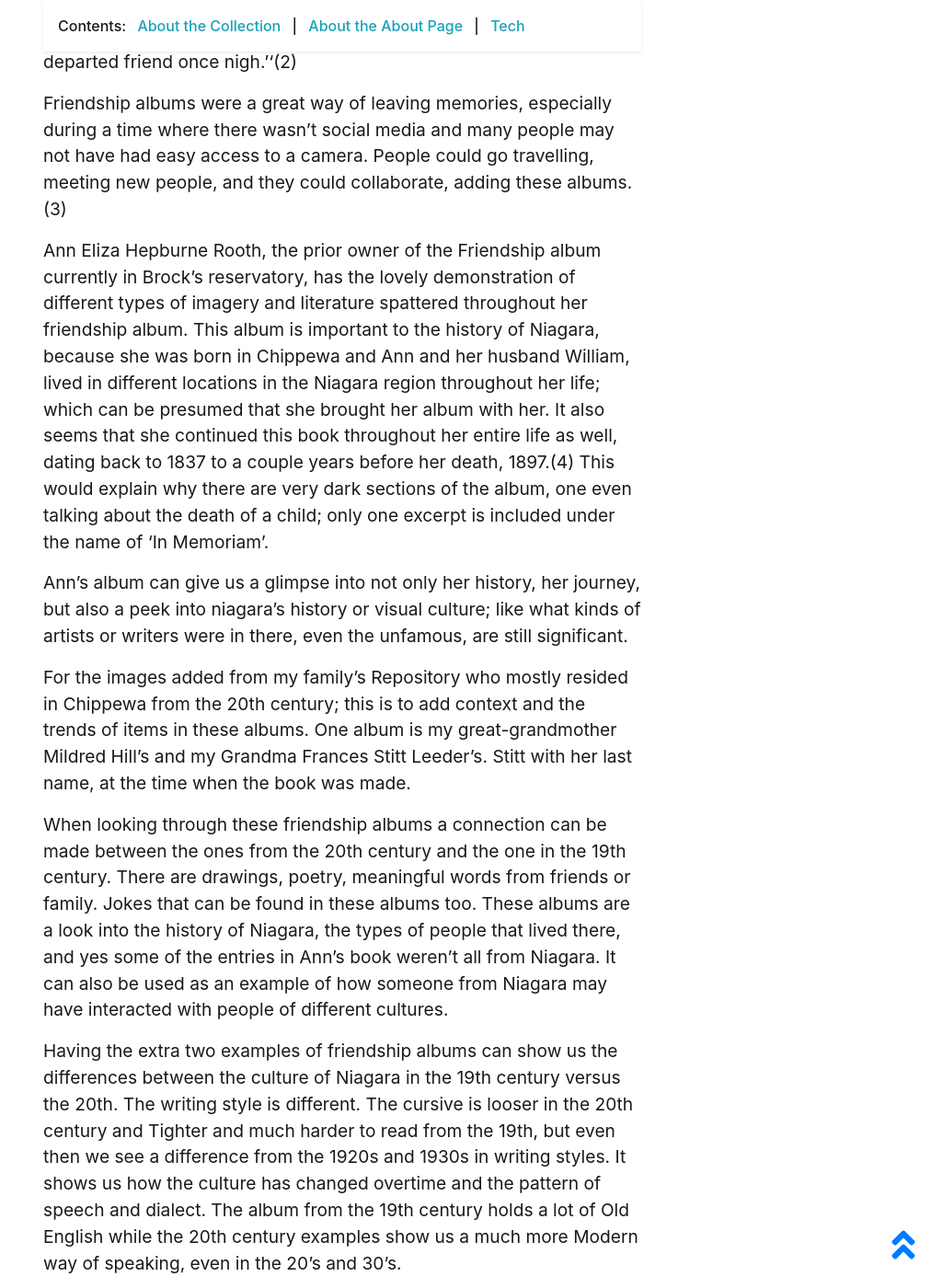
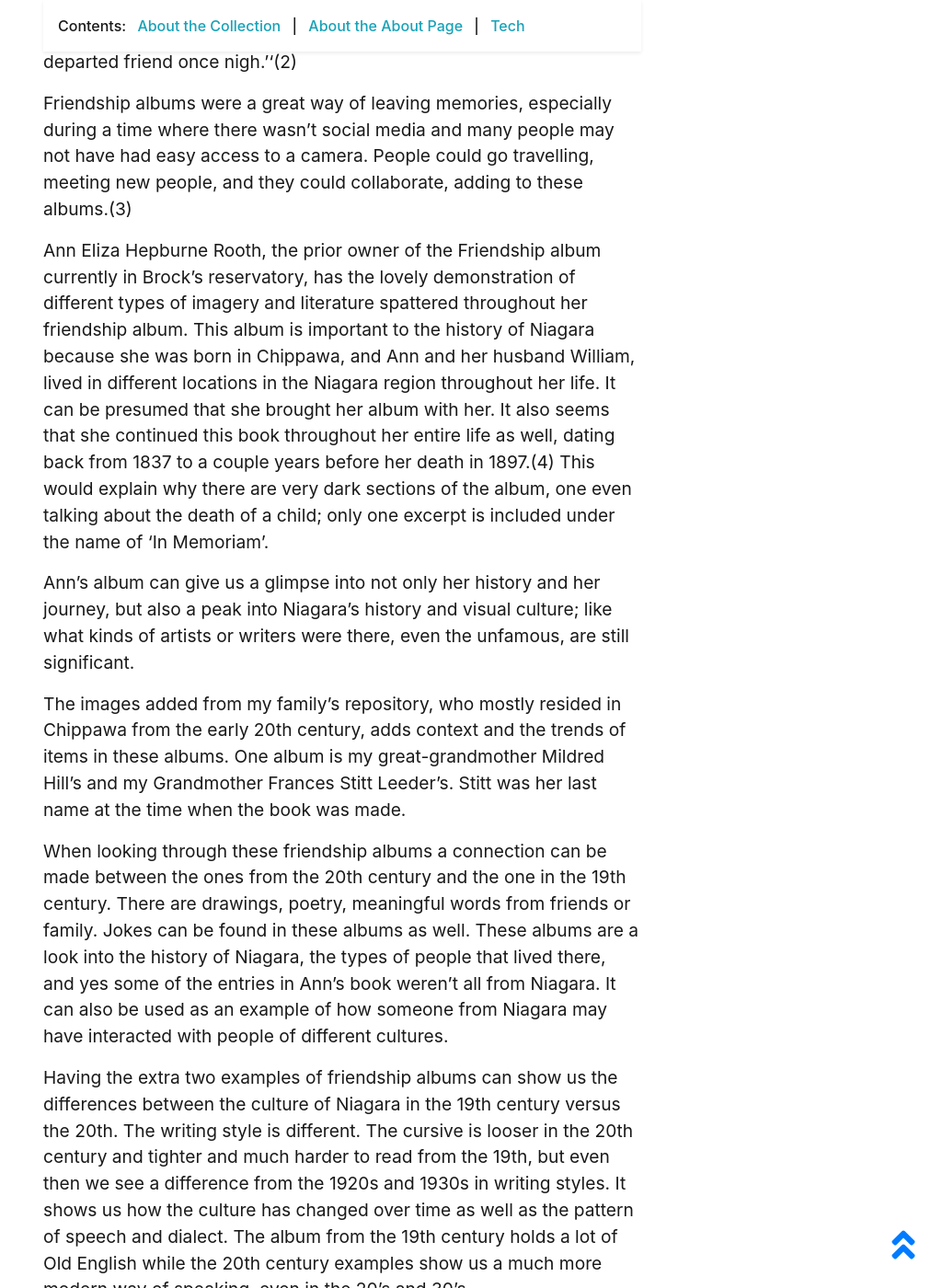
Before and after one commit to AbiSarah/A-Fond-Sigh-of-Friendship, a Jekyll site: the page built from pages/about.md, in a window 1280 px wide and 1400 px high, scrolled down 1445 px. Shown: the whole window at 92% size, without its empty margins (268-1280 px from the left). Built offline with Jekyll 4.4.1, drawn with Linux system fonts in a browser that asks for light colours; some of the changed text lies outside the part shown.

Commit message:
Update about.md

```diff
--- a/pages/about.md
+++ b/pages/about.md
@@ -14,7 +14,7 @@
 
 ## About the Collection
 
-Friendship albums are something you may have not heard of; or have a different idea of what it may have been, when you hear the name. A friendship album,  may also be known as an amicorum album, or in the case of my family, autograph books. These were albums where people would have a combination of artwork, poems, literature, autograph, imagery, and collages, etc. The friendship album is made up of passages from different people, who may have been friends, family, or even someone new. Friendship albums were not a purely Western construct, it was global, and from our research dates back to the 1500s.(1) The items that are in this exhibit are from Brock Archives & Special Collections and also from my family's reservatory.
+Friendship albums are something you may have not heard of, or have a different idea of what they may have been. A friendship album, may also be known as an amicorum album, or in the case of my family, autograph books. These were albums where people would have a combination of artwork, poems, literature, autograph, imagery, and collages, etc. The friendship album is made up of passages from different people, who may have been friends, family, or even someone new. Friendship albums were not a purely Western construct, rather it was global, and from our research dates back to the 1500s.(1) The items that are in this exhibit are from Brock Archives & Special Collections and also from my family's reservatory.
 
 The second page of Ann Eliza Hepburne Rooth’s Friendship album, has a poem that describes this book very well:
 
@@ -26,17 +26,17 @@
 
 Dear Album! of no intrinsic worth art thou, that I so fondly o'er thee bend, it is fond memory that gives back the sigh, [for] each beloved, departed friend once nigh.''(2)
 
-Friendship albums were a great way of leaving memories, especially during a time where there wasn’t social media and many people  may not have had easy access to a camera. People could go travelling, meeting new people, and they could collaborate, adding these albums.(3)
+Friendship albums were a great way of leaving memories, especially during a time where there wasn’t social media and many people may not have had easy access to a camera. People could go travelling, meeting new people, and they could collaborate, adding to these albums.(3)
 
-Ann Eliza Hepburne Rooth, the prior owner of the Friendship album currently in Brock's reservatory, has the lovely demonstration of different types of imagery and literature spattered throughout her friendship album. This album is important to the history of Niagara, because she was born in Chippewa and Ann and her husband William, lived in different locations in the Niagara region throughout her life; which can be presumed that she brought her album with her. It also seems that she continued this book throughout her entire life as well, dating back to 1837 to a couple years before her death, 1897.(4) This would explain why there are very dark sections of the album, one even talking about the death of a child; only one excerpt is included under the name of 'In Memoriam'.
+Ann Eliza Hepburne Rooth, the prior owner of the Friendship album currently in Brock's reservatory, has the lovely demonstration of different types of imagery and literature spattered throughout her friendship album. This album is important to the history of Niagara because she was born in Chippawa, and Ann and her husband William, lived in different locations in the Niagara region throughout her life. It can be presumed that she brought her album with her. It also seems that she continued this book throughout her entire life as well, dating back from 1837 to a couple years before her death in 1897.(4) This would explain why there are very dark sections of the album, one even talking about the death of a child; only one excerpt is included under the name of 'In Memoriam'.
 
-Ann’s album can give us a glimpse into not only her history, her journey, but also a peek into niagara's history or visual culture; like what kinds of artists or writers were in there, even the unfamous, are still significant.
+Ann’s album can give us a glimpse into not only her history and her journey, but also a peak into Niagara's history and visual culture; like what kinds of artists or writers were there, even the unfamous, are still significant.
 
-For the images added from my family's Repository who mostly resided in Chippewa from the 20th century; this is to add context and the trends of items in these albums. One album is my great-grandmother Mildred Hill's and my Grandma Frances Stitt Leeder's. Stitt with her last name, at the time when the book was made.
+The images added from my family's repository, who mostly resided in Chippawa from the early 20th century, adds context and the trends of items in these albums. One album is my great-grandmother Mildred Hill's and my Grandmother Frances Stitt Leeder's. Stitt was her last name at the time when the book was made.
 
-When looking through these friendship albums a connection can be made between the ones from the 20th century and the one in the 19th century. There are drawings, poetry, meaningful words from friends or family. Jokes that can be found in these albums too. These albums are a look into the history of Niagara, the types of people that lived there, and yes some of the entries in Ann's book weren't all from Niagara. It can also be used as an example of how someone from Niagara may have interacted with people of different cultures.
+When looking through these friendship albums a connection can be made between the ones from the 20th century and the one in the 19th century. There are drawings, poetry, meaningful words from friends or family. Jokes can be found in these albums as well. These albums are a look into the history of Niagara, the types of people that lived there, and yes some of the entries in Ann's book weren't all from Niagara. It can also be used as an example of how someone from Niagara may have interacted with people of different cultures.
 
-Having the extra two examples of friendship albums can show us the differences between the culture of Niagara in the 19th century versus the 20th. The writing style is different. The cursive is looser in the 20th century and Tighter and much harder to read from the 19th, but even then we see a difference from the 1920s and 1930s in writing styles. It shows us how the culture has changed overtime and the pattern of speech and dialect. The album from the 19th century holds a lot of Old English while the 20th century examples show us a much more Modern way of speaking, even in the 20's and 30's.
+Having the extra two examples of friendship albums can show us the differences between the culture of Niagara in the 19th century versus the 20th. The writing style is different. The cursive is looser in the 20th century and tighter and much harder to read from the 19th, but even then we see a difference from the 1920s and 1930s in writing styles. It shows us how the culture has changed over time as well as the pattern of speech and dialect. The album from the 19th century holds a lot of Old English while the 20th century examples show us a much more modern way of speaking, even in the 20's and 30's.
 
 Ann Eliza Hepburne Rooth's album tells a continuous story of her life. This exhibition is only showing a few examples of such gifts from friends or families or new Folk; some may even be entries of her own, which wasn't uncommon.(5) It can give us a glimpse into what some of the culture was like in Niagara in the 19th century, and with contrast with the 20th century albums, showing the difference and similarities between the two centuries.
 
```
